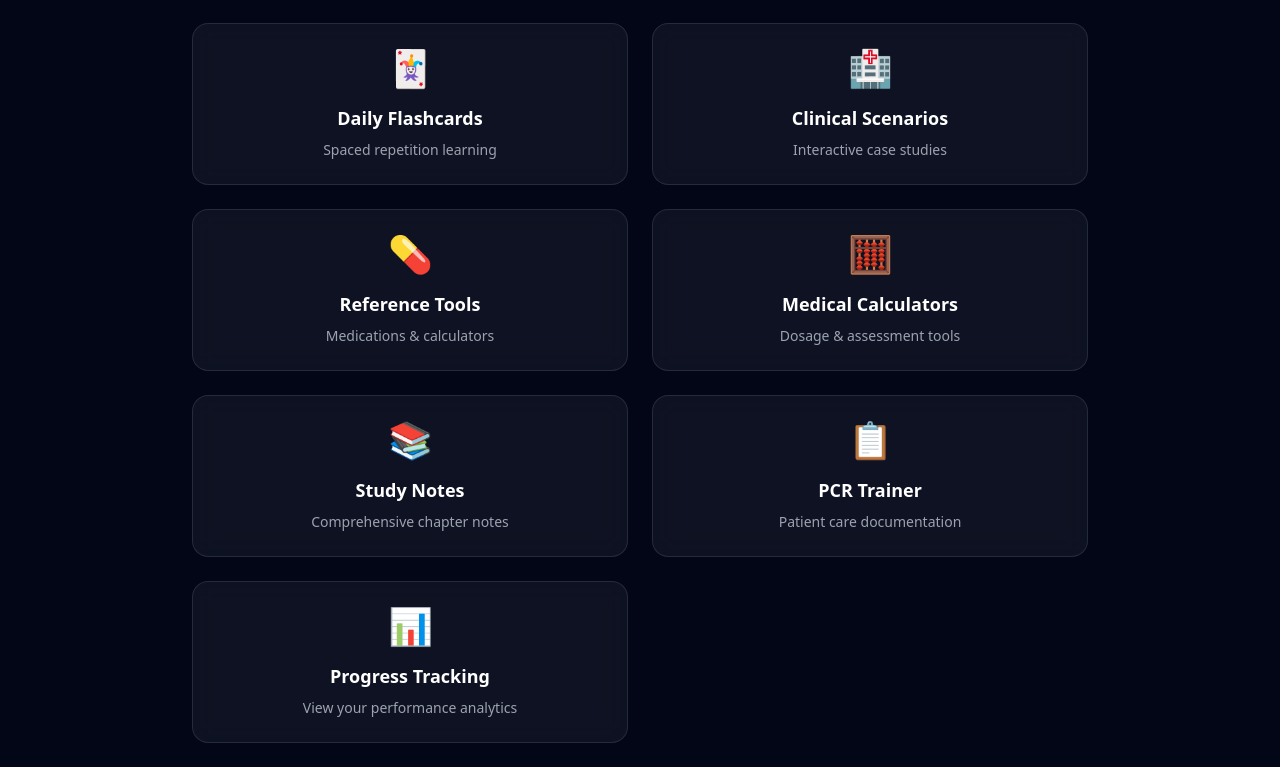
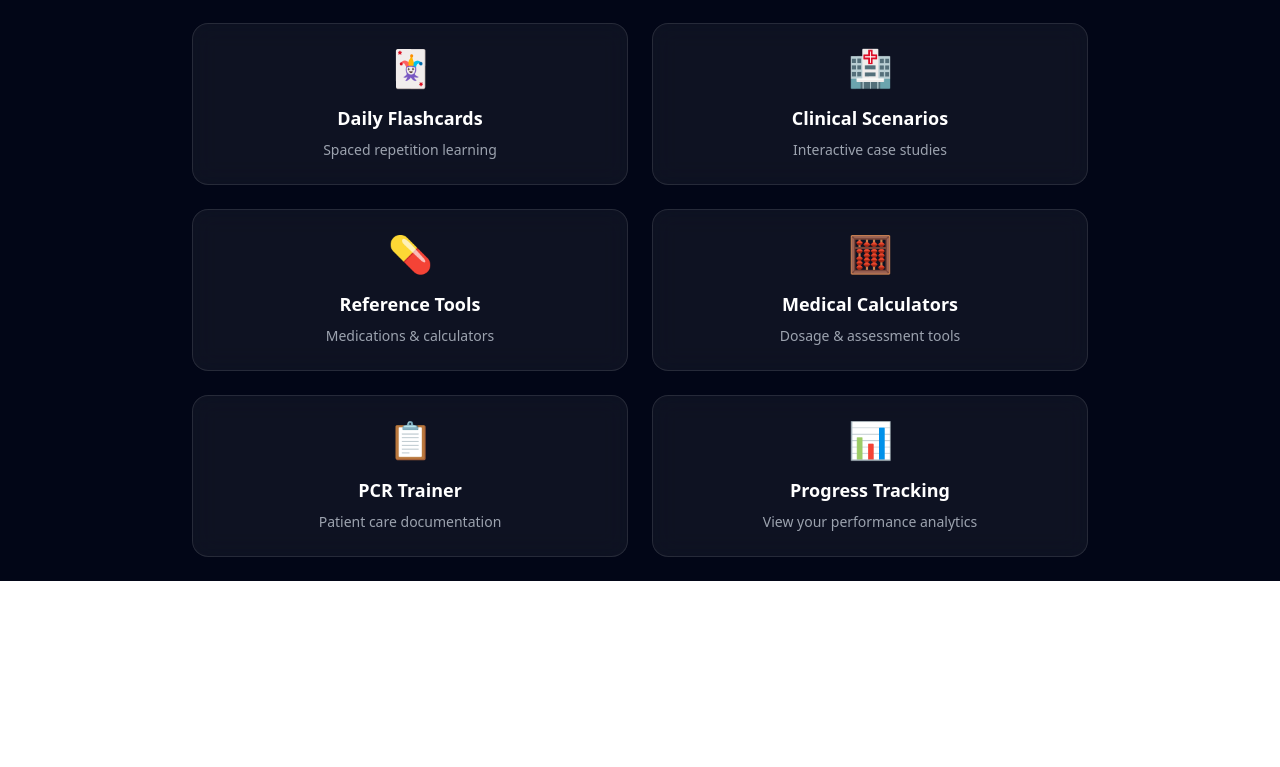
Before and after one commit to primalrockstar/EmeritaRig, a React (Vite) app in the folder EMTBApp/ProMedixEMS-main/: page /dashboard in a window 1280 px wide. Shown: the part 549-1316 px from the top of the page. After the commit the page ends 1130 px from the top, so only its background shows below. Built offline with nearby package versions, Linux system fonts and the light colour scheme; sample sign-in values are in the browser's storage.

Commit message:
Temporarily disable study notes to fix build
- Commented out ComprehensiveEMTBStudyNotes (JSX error)
- User can access: flashcards, simulator, calculators, meds, PCR, scenarios, progress
- Will fix study notes JSX issue later

```diff
--- a/EMTBApp/ProMedixEMS-main/src/App.tsx
+++ b/EMTBApp/ProMedixEMS-main/src/App.tsx
@@ -9,7 +9,7 @@ const EMTBFlashcards = lazy(() => import('./features/quiz/EMTBFlashcards'));
 const NREMTSimulator = lazy(() => import('./features/nremt-simulator/NREMTSimulator'));
 const ClinicalCalculatorsHub = lazy(() => import('./components/ClinicalCalculatorsHub'));
 const EMTScopeMedications = lazy(() => import('./features/tools/EMTScopeMedications'));
-const ComprehensiveEMTBStudyNotes = lazy(() => import('./features/study/ComprehensiveEMTBStudyNotes'));
+// const ComprehensiveEMTBStudyNotes = lazy(() => import('./features/study/ComprehensiveEMTBStudyNotes'));
 const EMTBPcrTrainer = lazy(() => import('./components/emtb/EMTBPcrTrainer'));
 const ProgressDashboard = lazy(() => import('./components/ProgressDashboard'));
 
@@ -134,11 +134,11 @@ const App: React.FC = () => {
             <EMTScopeMedications />
           </PrivateRoute>
         } />
-        <Route path="/study-notes" element={
+        {/* <Route path="/study-notes" element={
           <PrivateRoute>
             <ComprehensiveEMTBStudyNotes />
           </PrivateRoute>
-        } />
+        } /> */}
         <Route path="/pcr-trainer" element={
           <PrivateRoute>
             <EMTBPcrTrainer />
--- a/EMTBApp/ProMedixEMS-main/src/screens/DashboardScreen.tsx
+++ b/EMTBApp/ProMedixEMS-main/src/screens/DashboardScreen.tsx
@@ -107,14 +107,14 @@ const DashboardScreen: React.FC = () => {
           </div>
         </div>
 
-        {/* Study Notes */}
-        <div className="bg-white/5 backdrop-blur-md border border-white/10 rounded-2xl p-6 hover:bg-white/10 transition-colors cursor-pointer" onClick={() => navigate('/study-notes')}>
+        {/* Study Notes - Temporarily disabled */}
+        {/* <div className="bg-white/5 backdrop-blur-md border border-white/10 rounded-2xl p-6 hover:bg-white/10 transition-colors cursor-pointer" onClick={() => navigate('/study-notes')}>
           <div className="text-center">
             <div className="text-4xl mb-4">📚</div>
             <h3 className="text-lg font-bold mb-2">Study Notes</h3>
             <p className="text-gray-400 text-sm">Comprehensive chapter notes</p>
           </div>
-        </div>
+        </div> */}
 
         {/* PCR Trainer */}
         <div className="bg-white/5 backdrop-blur-md border border-white/10 rounded-2xl p-6 hover:bg-white/10 transition-colors cursor-pointer" onClick={() => navigate('/pcr-trainer')}>
```
